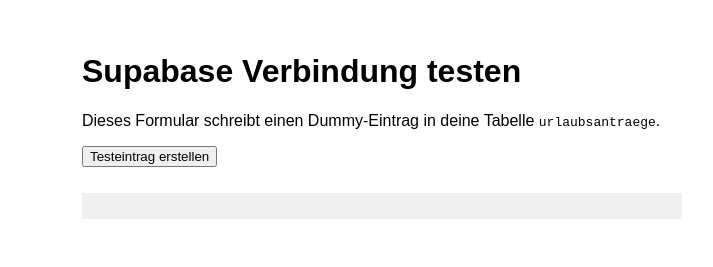
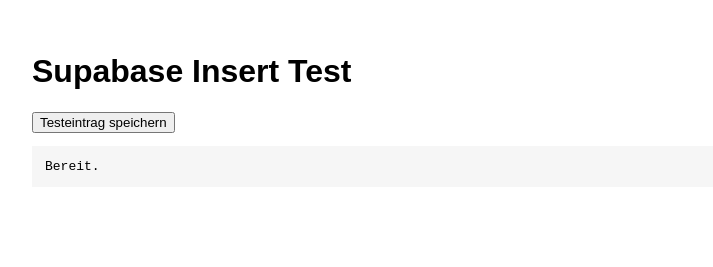
Before and after one commit to tjensenbza/urlaubsantrag-tool, a plain HTML site: page test-supabase.html in a window 1280 px wide. Shown: the whole page, without its empty margins (258-971 px from the left). Drawn offline with nearby package versions, Linux system fonts and the light colour scheme.

Commit message:
Update test-supabase.html

```diff
--- a/test-supabase.html
+++ b/test-supabase.html
@@ -1,47 +1,32 @@
 <!DOCTYPE html>
 <html lang="de">
 <head>
-  <meta charset="UTF-8">
-  <title>Supabase Testformular</title>
+  <meta charset="UTF-8"><title>Supabase Insert Test</title>
   <script src="https://cdn.jsdelivr.net/npm/@supabase/supabase-js"></script>
-  <style>
-    body { font-family: sans-serif; padding: 2em; max-width: 600px; margin: auto; }
-  </style>
+  <style>body{font-family:sans-serif;padding:2em;max-width:700px;margin:auto}pre{background:#f6f6f6;padding:1em;white-space:pre-wrap}</style>
 </head>
 <body>
-  <h1>Supabase Verbindung testen</h1>
-  <p>Dieses Formular schreibt einen Dummy-Eintrag in deine Tabelle <code>urlaubsantraege</code>.</p>
-  <button onclick="supabaseTest()">Testeintrag erstellen</button>
+  <h1>Supabase Insert Test</h1>
+  <button onclick="run()">Testeintrag speichern</button>
+  <pre id="out">Bereit.</pre>
+  <script>
+    const out = (x)=>document.getElementById('out').textContent = x instanceof Object ? JSON.stringify(x,null,2) : x;
 
-  <pre id="output" style="margin-top: 2em; background: #f0f0f0; padding: 1em;"></pre>
-
-  <script>
     const SUPABASE_URL = 'https://fdsedmqvonfsegyfvqwq.supabase.co';
     const SUPABASE_ANON_KEY = 'eyJhbGciOiJIUzI1NiIsInR5cCI6IkpXVCJ9.eyJpc3MiOiJzdXBhYmFzZSIsInJlZiI6ImZkc2VkbXF2b25mc2VneWZ2cXdxIiwicm9sZSI6ImFub24iLCJpYXQiOjE3NTE0NDA3MTUsImV4cCI6MjA2NzAxNjcxNX0.85AKLlUGAtOsLm8Om6rx19ZpPBYF8kf3xrL6NiTPCME';
-    const supabase = supabase.createClient(SUPABASE_URL, SUPABASE_ANON_KEY);
+    const sb = supabase.createClient(SUPABASE_URL, SUPABASE_ANON_KEY);
 
-    async function supabaseTest() {
-      const output = document.getElementById('output');
-      output.textContent = '⏳ Sende Testeintrag...';
-
-      const testEintrag = {
-        vorname: "Test",
-        nachname: "Eintrag",
-        antragsdatum: new Date().toISOString().split('T')[0],
-        zeitraeume: [{ von: "2025-08-15", bis: "2025-08-20" }]
+    async function run(){
+      out('Sende Insert …');
+      const payload = {
+        vorname: 'Test',
+        nachname: 'Eintrag',
+        antragsdatum: new Date().toISOString().slice(0,10),
+        zeitraeume: [{von:'2025-08-10', bis:'2025-08-12'}]
       };
-
-      const { data, error } = await supabase
-        .from('urlaubsantraege')
-        .insert([testEintrag]);
-
-      if (error) {
-        output.textContent = '❌ Fehler:\n' + JSON.stringify(error, null, 2);
-        console.error(error);
-      } else {
-        output.textContent = '✅ Erfolgreich gespeichert:\n' + JSON.stringify(data, null, 2);
-        console.log(data);
-      }
+      const { data, error } = await sb.from('urlaubsantraege').insert([payload]).select('*');
+      if (error) return out({error});
+      out({data});
     }
   </script>
 </body>
```
